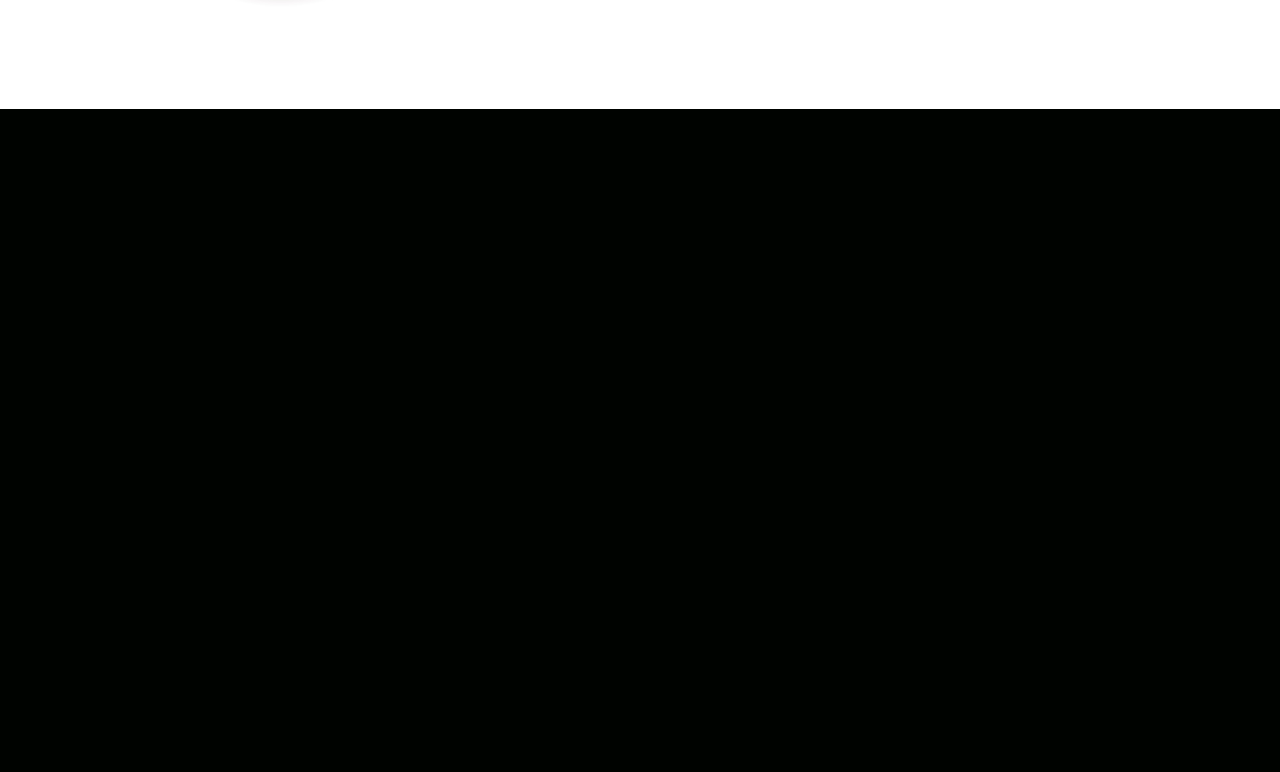
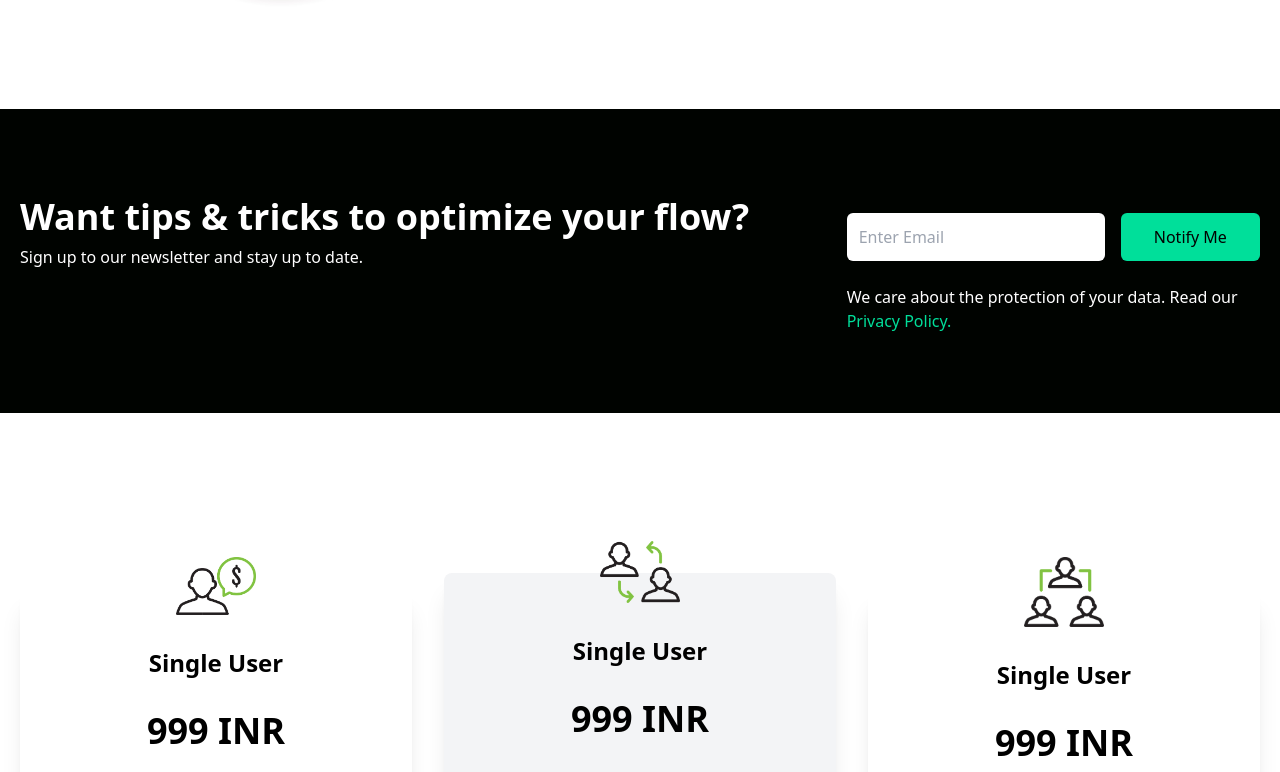
Before and after one commit to Sudeep-Poojary/Data-Finance-App, a React (Create React App) app: page / in a window 1280 px wide. Shown: the part 1368-2140 px from the top of the page. Before the commit the page ends 1477 px from the top, so only its background shows below. Built offline with nearby package versions, Linux system fonts and the light colour scheme.

Commit message:
feat: Added Newsletter and Cards Component

```diff
--- a/src/App.js
+++ b/src/App.js
@@ -2,6 +2,8 @@ import React from "react";
 import Navbar from "./components/Navbar";
 import Hero from "./components/Hero";
 import Analytics from "./components/Analytics";
+import Newsletter from "./components/Newsletter";
+import Cards from "./components/Cards";
 
 function App() {
   return (
@@ -9,6 +11,8 @@ function App() {
       <Navbar />
       <Hero />
       <Analytics />
+      <Newsletter />
+      <Cards />
     </div>
   );
 }
```
